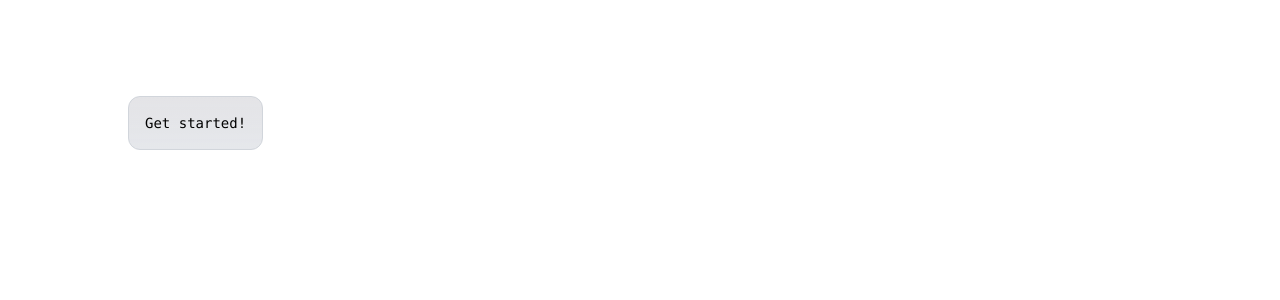
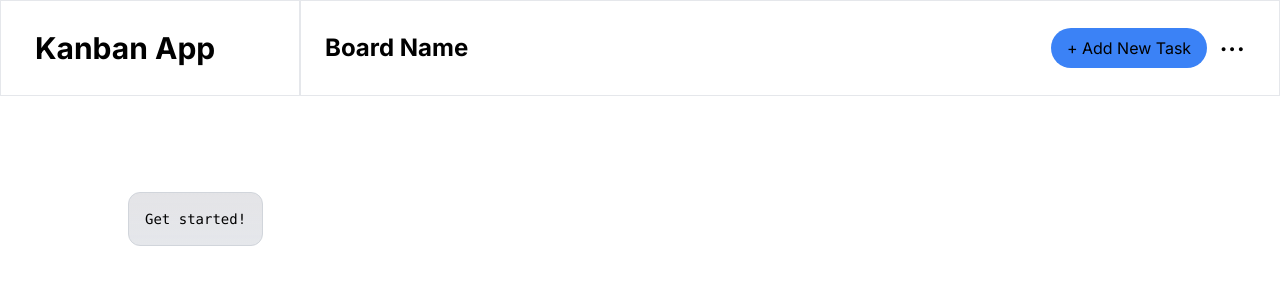
Before and after one commit to MarkAlexI/kanbanAppOnNextAndFirebase, a Next.js app: page / in a window 1280 px wide. Shown: the top 300 px of the page. Built offline with nearby package versions, Linux system fonts and the light colour scheme.

Commit message:
Added navbar to board.

```diff
--- a/package.json
+++ b/package.json
@@ -1,7 +1,7 @@
 {
   "author": "markalexi",
   "name": "kanban_app_on_next_and_firebase",
-  "version": "0.3.0",
+  "version": "0.4.0",
   "private": true,
   "scripts": {
     "dev": "next dev",
--- /dev/null
+++ b/src/app/components/Navbar.tsx
@@ -0,0 +1,24 @@
+export default function Navbar() {
+
+return (
+  <nav className="bg-white border flex h-24">
+    <div className="flex-none w-[18.75rem] border-r-2 flex items-center pl-[2.12rem]">
+      <p className="font-bold text-3xl"> Kanban App </p>
+    </div>
+
+   <div className="flex justify-between w-full items-center pr-[2.12rem]">
+       <p className="text-black text-2xl font-bold pl-6">
+         Board Name
+       </p>
+
+      <div className="flex items-center space-x-3">
+        <button className="bg-blue-500 text-black px-4 py-2 flex rounded-3xl items-center space-x-2">
+           <p>+ Add New Task</p>
+        </button>
+          <div className="flex items-center">
+            <button className="text-3xl mb-4">...</button>
+          </div>
+        </div>
+      </div>
+    </nav>
+  )}
--- a/src/app/layout.tsx
+++ b/src/app/layout.tsx
@@ -2,6 +2,7 @@ import type { Metadata } from "next";
 import { Inter } from "next/font/google";
 import "./globals.css";
 import { Providers } from "@/components/redux/provider";
+import Navbar from "./components/Navbar";
 
 const inter = Inter({ subsets: ["latin"] })
 
@@ -19,6 +20,7 @@ export default function RootLayout({
     <html lang="en">
       <body className={inter.className}>
         <Providers>
+          <Navbar />
           {children}
         </Providers>
       </body>
```
Also changed, not shown: src/middleware.ts (line endings or trailing spaces).
